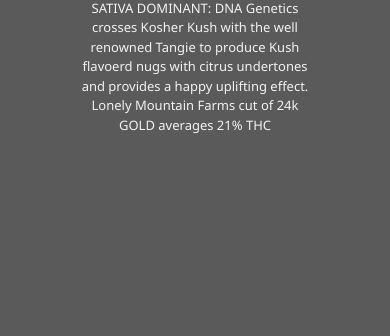
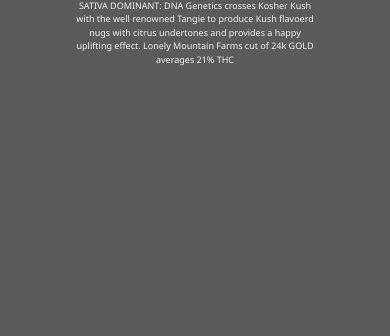
Before and after one commit to sirhunty/lonely-mountain-farm, a website: page src/html/strains.html in a window 390 px wide. Shown: the part 508-844 px from the top of the page. Drawn offline with nearby package versions, Linux system fonts and the light colour scheme.

Commit message:
updated strain text when screen is smaller than 500px

```diff
--- a/src/public/scss/_mobile.scss
+++ b/src/public/scss/_mobile.scss
@@ -11,7 +11,7 @@
   }
 
   .text {
-    font-size: small;
+    font-size: 9px;
   }
 
 }
```
Also changed, not shown: src/public/css/main.css, 1 other file.
